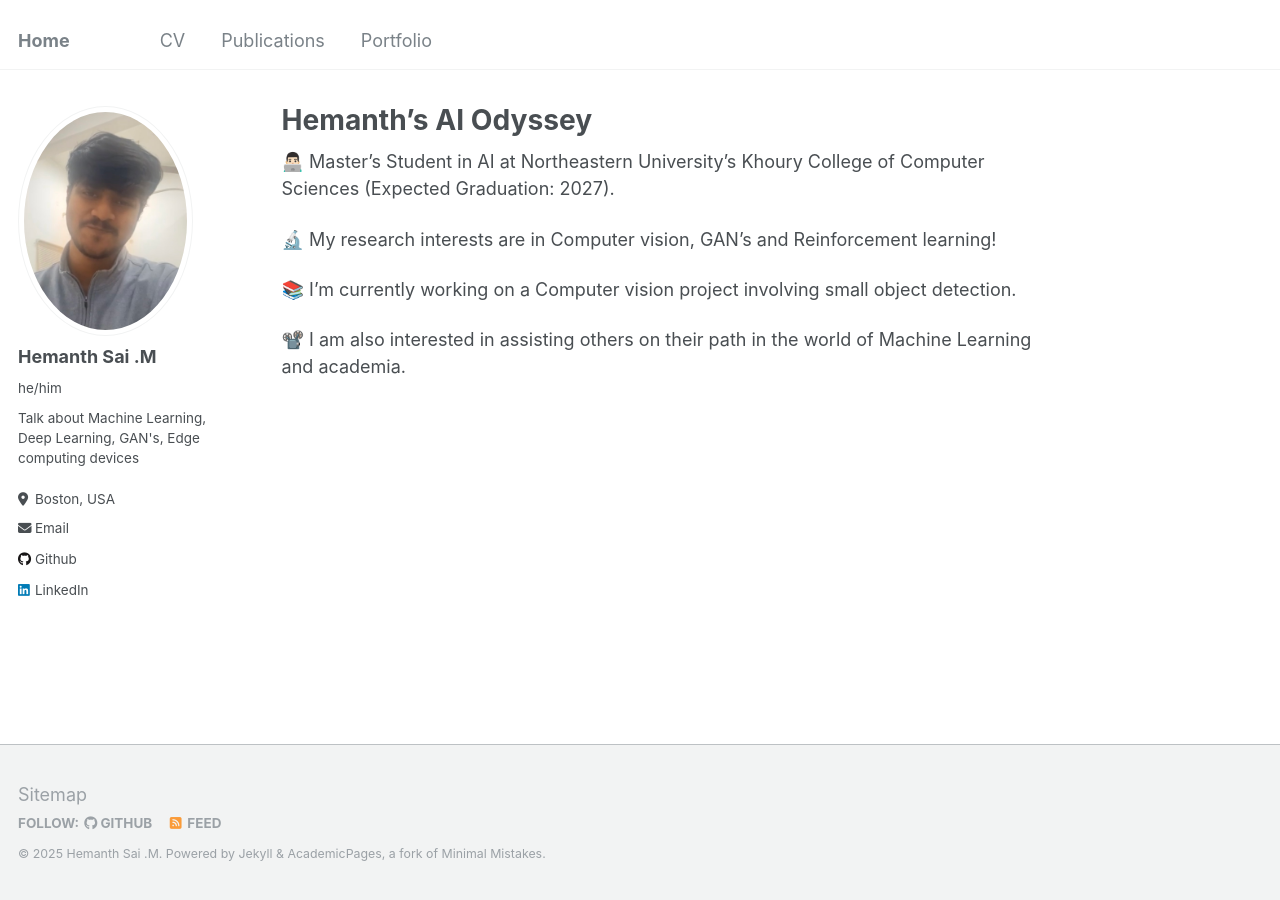
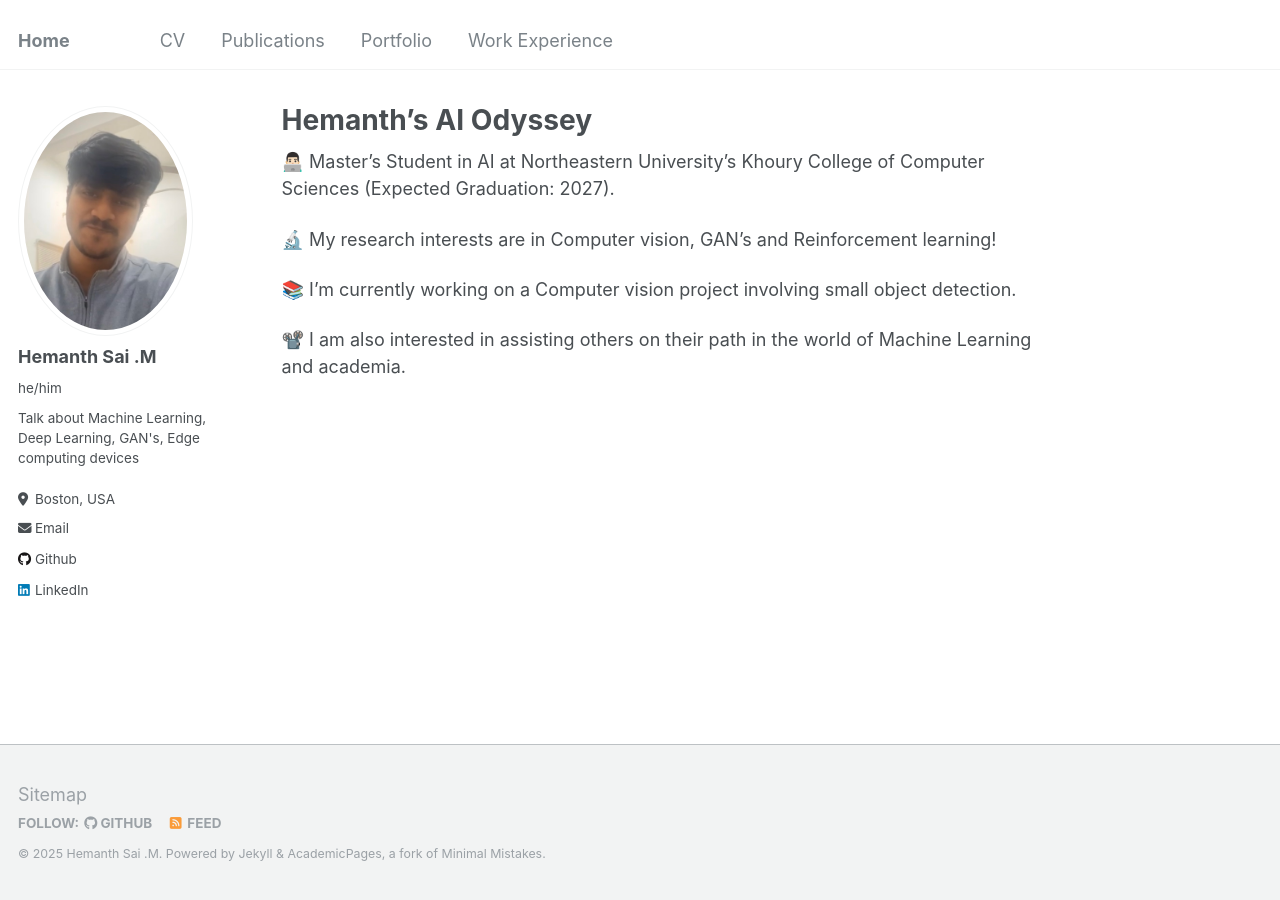
Before and after one commit to hemanth1403/hemanth1403.github.io, a Jekyll site: the page built from _pages/about.md, in a window 1280 px wide. Built offline with Jekyll 4.4.1, drawn with Linux system fonts in a browser that asks for light colours.

Commit message:
Updated on Aug 14th

```diff
--- a/_data/navigation.yml
+++ b/_data/navigation.yml
@@ -9,6 +9,9 @@ main:
 
   - title: "Portfolio"
     url: /portfolio/
+
+  - title: "Work Experience"
+    url: /workExperience/
 #  - title: "Talks"
 #    url: /talks/
 
```
